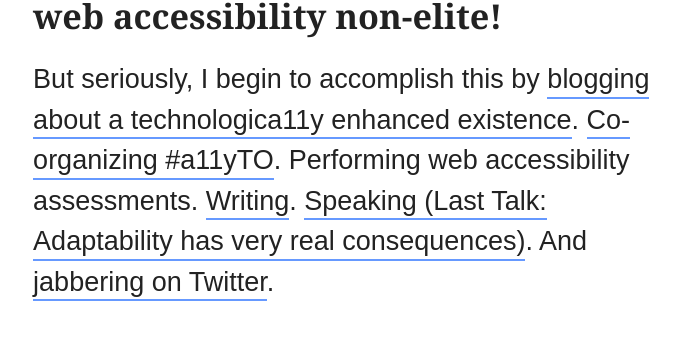
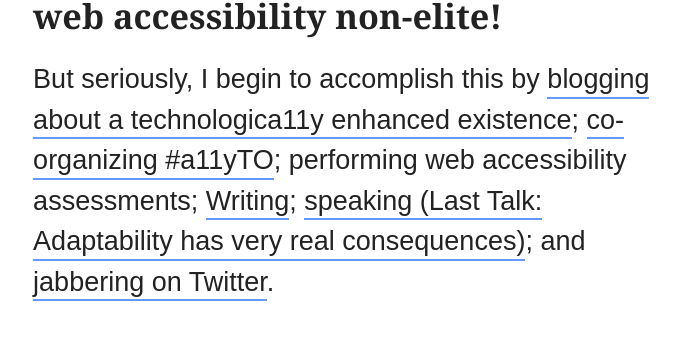
Before and after one commit to abledaccess/johnnydaux.org, a Jekyll site: the page built from index.md, in a window 1280 px wide. Shown: the part 602-945 px from the top of the page, without its empty margins (298-978 px from the left). Built offline with Jekyll 4.4.1, drawn with Linux system fonts in a browser that asks for light colours.

Commit message:
GH-PAGES: Update coopy

```diff
--- a/index.md
+++ b/index.md
@@ -11,4 +11,4 @@ sitemap:
 
 <p class="intro">But one of many. I'm a disabled web worker, and it's my job to keep web accessibility non-elite!</p>
 
-But seriously, I begin to accomplish this by [blogging about a technologica11y enhanced existence](https://abledaccess.com). [Co-organizing #a11yTO](http://a11yto.com). Performing web accessibility assessments. [Writing](http://simplyaccessible.com/article/being-disabled-can-be-lame/). [Speaking (Last Talk: Adaptability has very real consequences)](http://accessconf.ca/sessions/). And [jabbering on Twitter](https://twitter.com/abledaccess).
+But seriously, I begin to accomplish this by [blogging about a technologica11y enhanced existence](https://abledaccess.com); [co-organizing #a11yTO](http://a11yto.com); performing web accessibility assessments; [Writing](http://simplyaccessible.com/article/being-disabled-can-be-lame/); [speaking (Last Talk: Adaptability has very real consequences)](http://accessconf.ca/sessions/); and [jabbering on Twitter](https://twitter.com/abledaccess).
```
